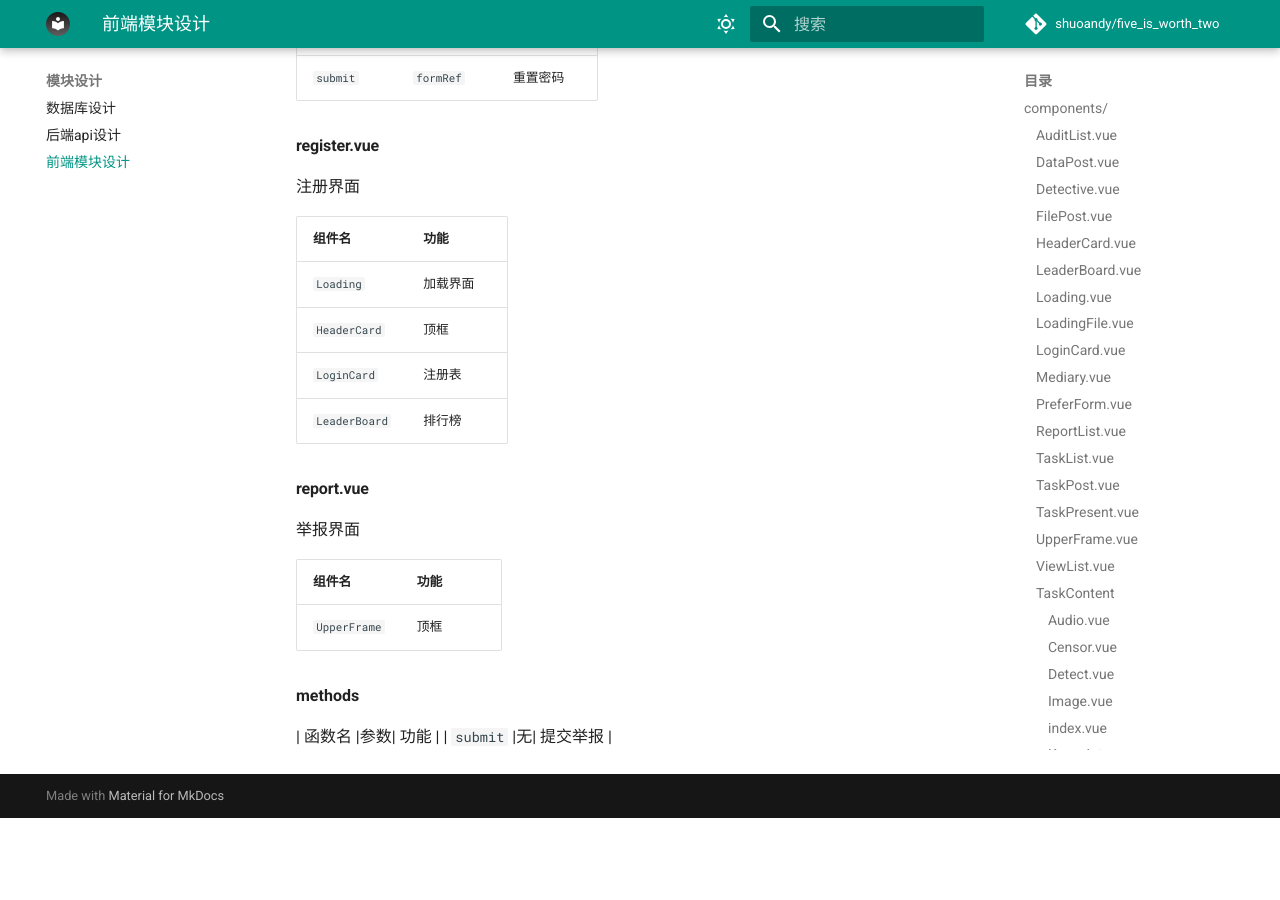
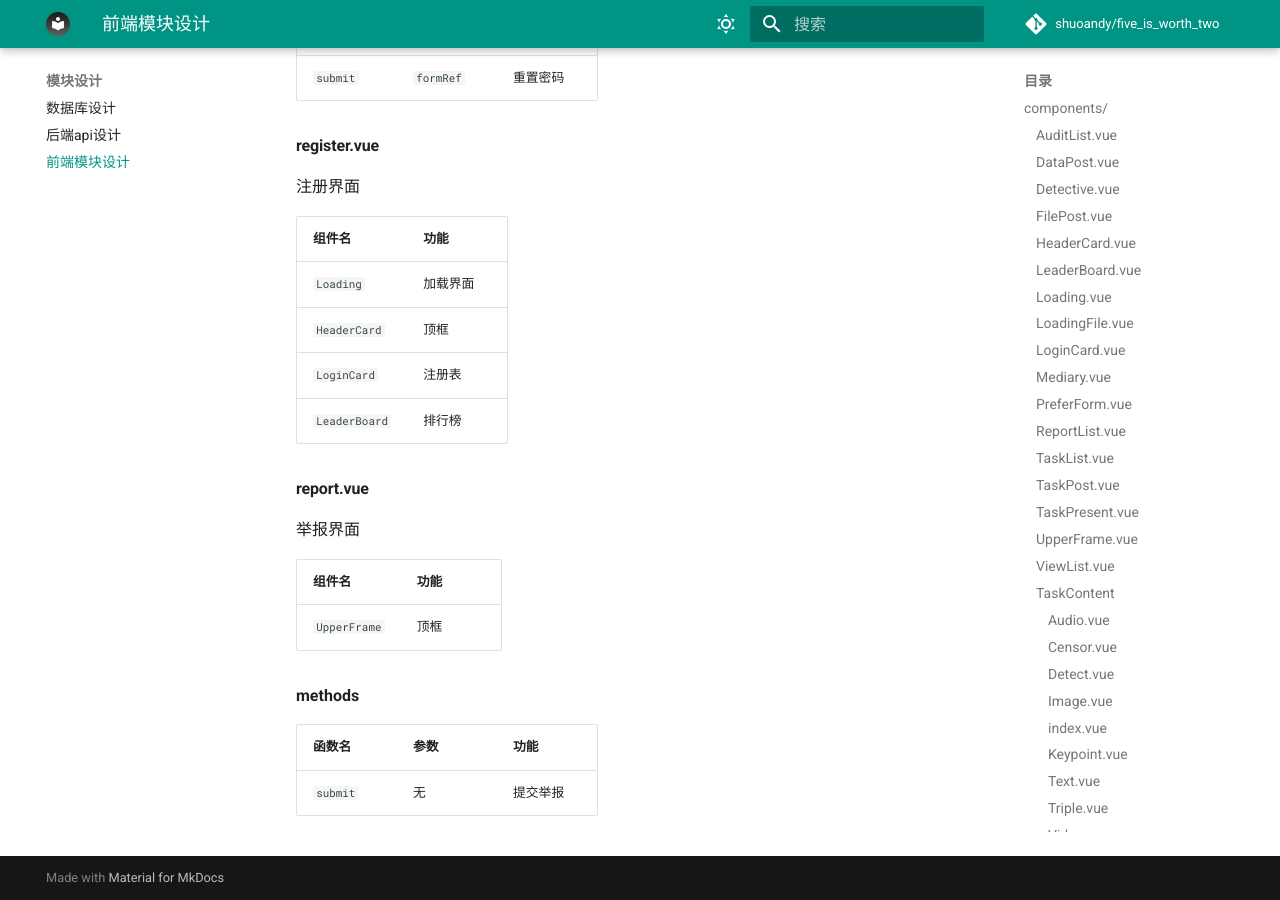
Before and after one commit to ShuoAndy/five_is_worth_two, an MkDocs documentation site: the page built from docs/modules/frontend.md, in a window 1280 px wide and 900 px high, scrolled down 10833 px. Built offline with MkDocs 1.6.1 and Material for MkDocs 9.7.7, drawn with Linux system fonts in a browser that asks for light colours; comment, search, counter and statistics services are not loaded; before the commit the page ends 11651 px from its top, so only the background shows below that.

```diff
--- a/docs/modules/frontend.md
+++ b/docs/modules/frontend.md
@@ -418,5 +418,6 @@
 
 **methods**
 
-| 函数名  |参数| 功能           |
+| 函数名  |参数| 功能 |
+| -------- | -------- | -------------------- |
 | `submit` |无| 提交举报 |
```
